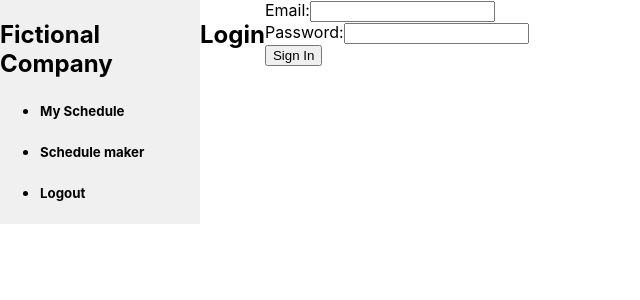
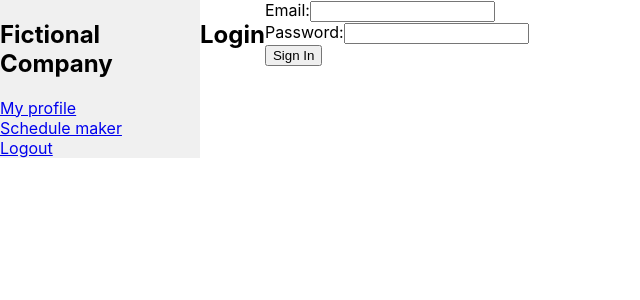
Before and after one commit to CodecoolGlobal/el-proyecte-grande-design-general-nagmil2077, a React (Create React App) app in the folder frontend/: page /login in a window 1280 px wide. Shown: the top 300 px of the page, without its empty margins (0-640 px from the left). Built offline with nearby package versions, Linux system fonts and the light colour scheme.

Commit message:
sidebar functional

```diff
--- a/frontend/src/Components/Logout.jsx
+++ /dev/null
@@ -1,30 +0,0 @@
-import {useNavigate} from "react-router-dom";
-
-const Logout = () => {
-    const navigate = useNavigate();
-
-    const handleLogout = async () => {
-        try {
-            const response = await fetch('/api/logout', {
-                method: 'POST',
-                headers: {
-                    'Content-Type' : 'application/json',
-                    Authorization: `Bearer ${localStorage.getItem('token')}`,
-                },
-            });
-
-            localStorage.removeItem('token');
-            navigate('/');
-        } catch (error) {
-            console.error('Error during logout:', error);
-        }
-    }
-
-    return (
-        <div>
-            <button onClick={handleLogout}>Logout</button>
-        </div>
-    );
-};
-
-export default Logout;
--- a/frontend/src/Components/SideBar.jsx
+++ b/frontend/src/Components/SideBar.jsx
@@ -1,21 +1,20 @@
+import {Link} from "react-router-dom";
 
 
-function SideBar(){
+function SideBar() {
 
     return (
         <div className="sidebar">
             <h2>Fictional Company</h2>
-            <ul>
-                <li>
-                    <h5>My Schedule</h5>
-                </li>
-                <li>
-                    <h5>Schedule maker</h5>
-                </li>
-                <li>
-                    <h5>Logout</h5>
-                </li>
-            </ul>
+            <div>
+                <Link to="/profile">My profile</Link>
+            </div>
+            <div>
+                <Link to="/scheduler">Schedule maker</Link>
+            </div>
+            <div>
+                <Link to='/logout'>Logout</Link>
+            </div>
         </div>
     )
 }
--- a/frontend/src/Pages/LoginPage.jsx
+++ b/frontend/src/Pages/LoginPage.jsx
@@ -32,7 +32,7 @@ const Login = () => {
             if (response.ok) {
                 const data = await response.json();
                 localStorage.setItem('token', data.token);
-                navigate('/');
+                navigate('/profile');
             } else {
                 console.error('Authentication failed');
                 alert('Wrong e-mail or password! Please try again!');
--- /dev/null
+++ b/frontend/src/Pages/Logout.jsx
@@ -0,0 +1,32 @@
+import {useNavigate} from "react-router-dom";
+
+const Logout = () => {
+    const navigate = useNavigate();
+
+    const handleLogout = async () => {
+        // try {
+        //     const response = await fetch('/api/logout', {
+        //         method: 'POST',
+        //         headers: {
+        //             'Content-Type' : 'application/json',
+        //             Authorization: `Bearer ${localStorage.getItem('token')}`,
+        //         },
+        //     });
+        //
+        //     localStorage.removeItem('token');
+        //     navigate('/');
+        // } catch (error) {
+        //     console.error('Error during logout:', error);
+        // }
+        localStorage.removeItem('token');
+        navigate('/');
+    }
+
+    return (
+        <div>
+            <button onClick={handleLogout}>Logout</button>
+        </div>
+    );
+};
+
+export default Logout;
--- a/frontend/src/Pages/MainPage.jsx
+++ b/frontend/src/Pages/MainPage.jsx
@@ -1,30 +1,28 @@
 import {Outlet, Link} from "react-router-dom";
-import Logout from "../Components/Logout";
+import Logout from "./Logout";
+import SideBar from "../Components/SideBar";
 
 const MainPage = () => (
     <div className="MainPage">
-        <h1>Welcome to the Scheduling App</h1>
 
         <nav>
             {localStorage.getItem('token') ? (
                 <div>
-                    <div>
-
-                    </div>
-                    <br/>
-                    <div>
-                        <Logout />
-                    </div>
+                    <SideBar />
                 </div>
             ) : (
-                <div>
+
+                    <>
+                        <h1>Welcome to the Scheduling App</h1>
                         <Link to="/register">
                             <button type="button">Register</button>
                         </Link>
                         <Link to="/login">
                             <button type="button">Login</button>
                         </Link>
-                </div>
+                    </>
+
+
             )}
         </nav>
         <Outlet/>
--- /dev/null
+++ b/frontend/src/Pages/Profile.jsx
@@ -0,0 +1,16 @@
+import SideBar from "../Components";
+
+
+function Profile() {
+
+    return(
+        <>
+            <div className="container">
+                <SideBar/>
+                <div>YOUR NAME</div>
+            </div>
+        </>
+        )
+}
+
+export default Profile
--- a/frontend/src/Pages/Scheduler.jsx
+++ b/frontend/src/Pages/Scheduler.jsx
@@ -18,7 +18,6 @@ function Scheduler() {
         <div className="container">
             <SideBar/>
             <div>
-
                 <table>
                     <thead>
                     <tr>
@@ -42,7 +41,6 @@ function Scheduler() {
                     </tbody>
                 </table>
             </div>
-            );
         </div>
 
 
```
Also changed, not shown: frontend/src/index.js (+10 -1 lines). Lines whose indentation alone changed are shown as unchanged.
